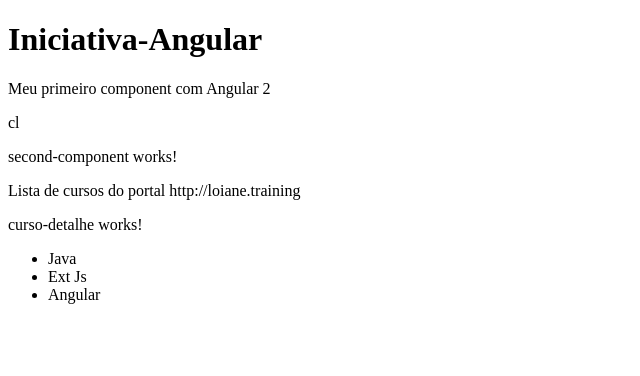
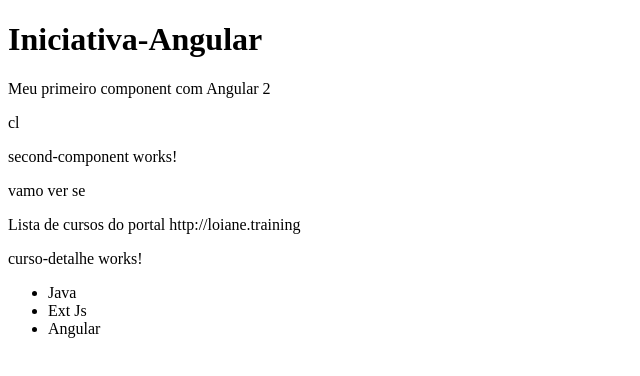
Before and after one commit to Lucassec1/Iniciativa-Angular, an Angular app: page / in a window 1280 px wide. Shown: the top 376 px of the page, without its empty margins (0-640 px from the left). Built offline with nearby package versions, Linux system fonts and the light colour scheme.

Commit message:
adicionando paragráfo

```diff
--- a/src/app/second-component/second-component.component.html
+++ b/src/app/second-component/second-component.component.html
@@ -1 +1,2 @@
 <p>second-component works!</p>
+<p>vamo ver se </p>
```
